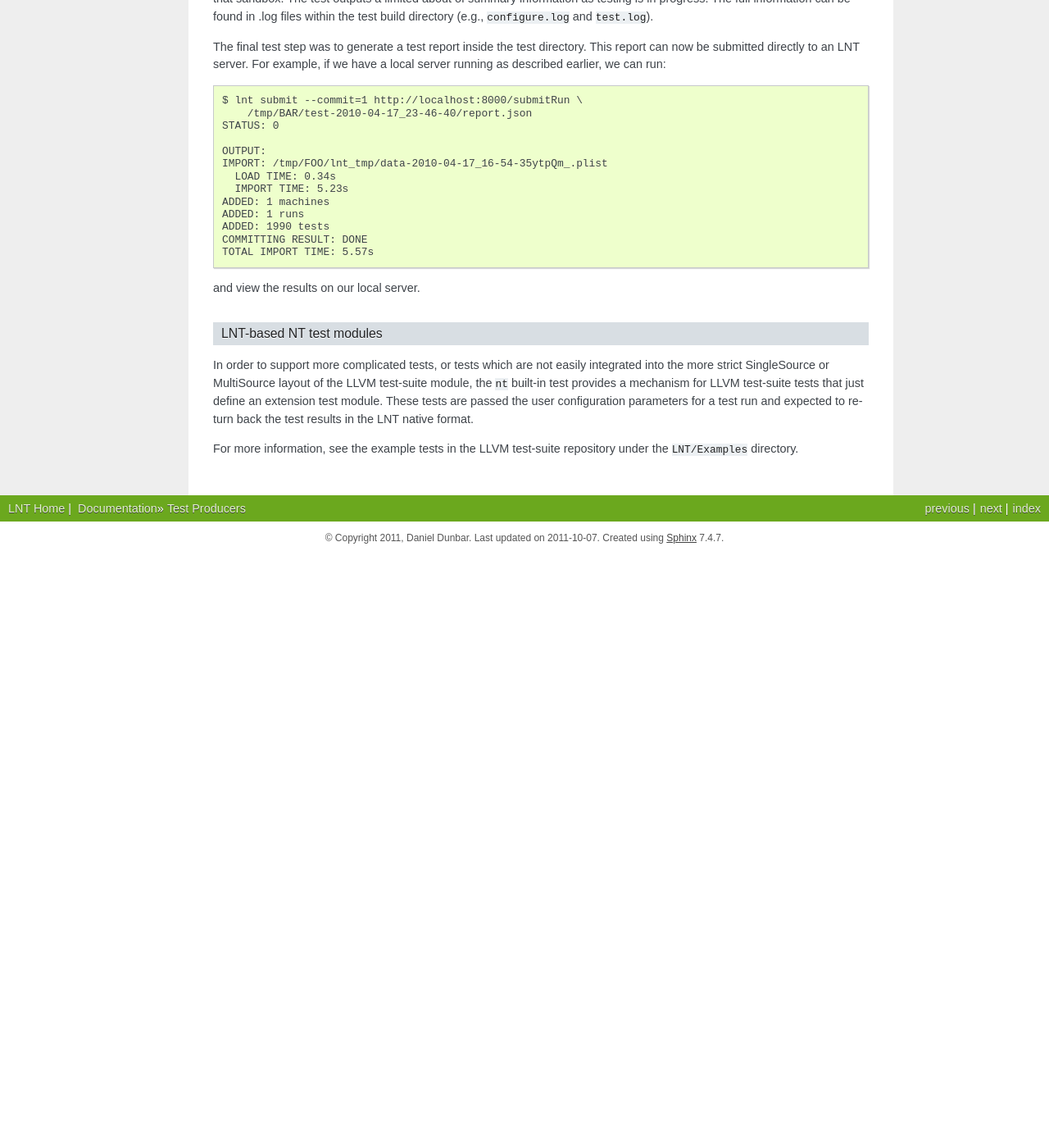
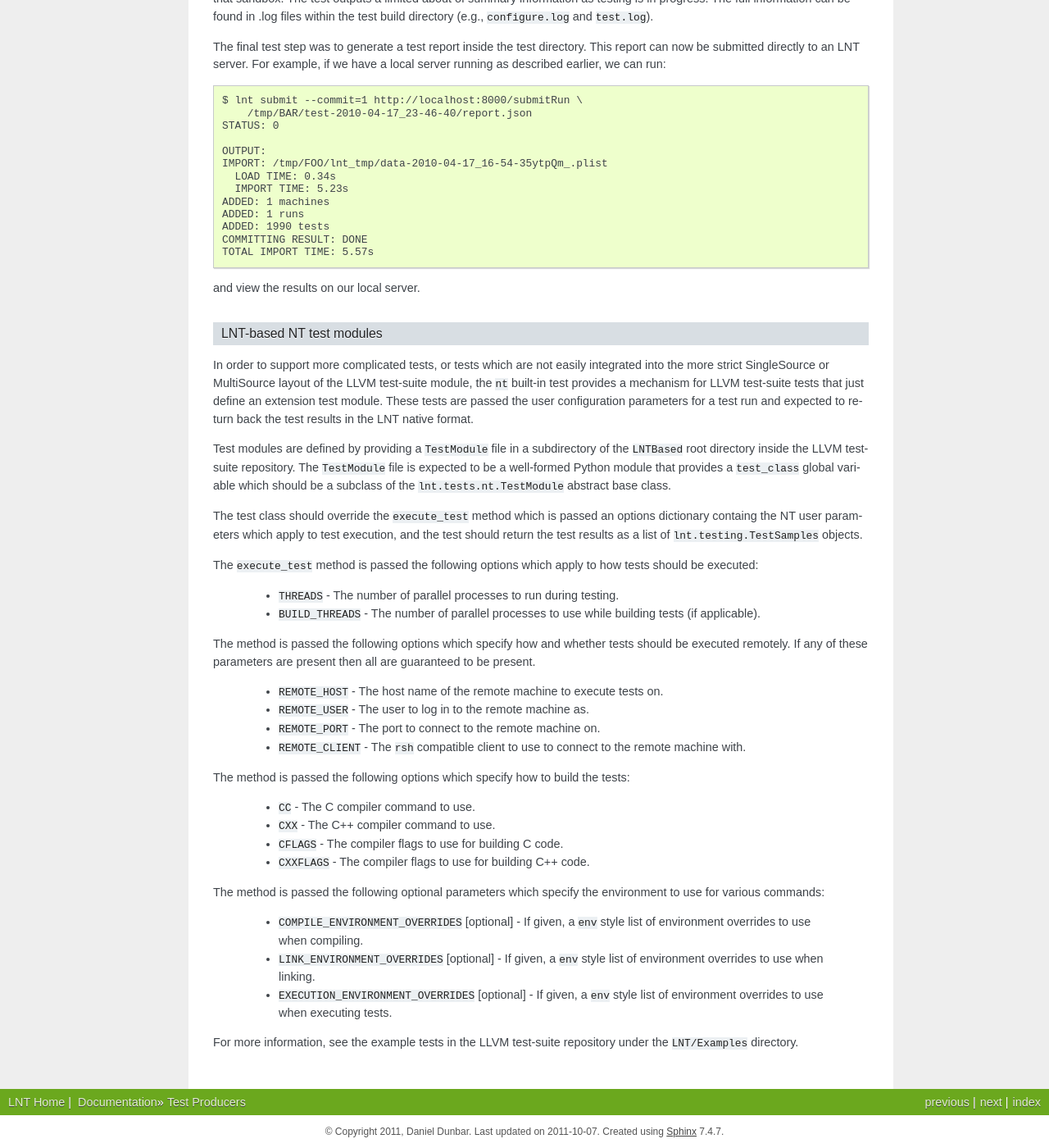
Before and after one commit to llvm-mirror/lnt, a Sphinx documentation site: the page built from docs/tests.rst, in a window 1280 px wide and 1400 px high, scrolled down 1976 px. Shown: the whole window at 82% size. Built offline with Sphinx 7.4.7, drawn with Linux system fonts in a browser that asks for light colours; before the commit the page ends 2652 px from its top, so only the background shows below that.

Commit message:
LNT/nt: Pass a few more parameters to the test module (for supporting tests that want to build code) and add documentation on the parameters passed to test modules.
git-svn-id: https://llvm.org/svn/llvm-project/zorg/trunk/lnt@141406 91177308-0d34-0410-b5e6-96231b3b80d8

```diff
--- a/docs/tests.rst
+++ b/docs/tests.rst
@@ -157,5 +157,59 @@ test-suite tests that just define an extension test module. These tests are
 passed the user configuration parameters for a test run and expected to return
 back the test results in the LNT native format.
 
+Test modules are defined by providing a ``TestModule`` file in a subdirectory of
+the ``LNTBased`` root directory inside the LLVM test-suite repository. The
+``TestModule`` file is expected to be a well-formed Python module that provides
+a ``test_class`` global variable which should be a subclass of the
+``lnt.tests.nt.TestModule`` abstract base class.
+
+The test class should override the ``execute_test`` method which is passed an
+options dictionary containg the NT user parameters which apply to test
+execution, and the test should return the test results as a list of
+``lnt.testing.TestSamples`` objects.
+
+The ``execute_test`` method is passed the following options which apply to how
+tests should be executed:
+
+  * ``THREADS`` - The number of parallel processes to run during testing.
+
+  * ``BUILD_THREADS`` - The number of parallel processes to use while building
+    tests (if applicable).
+
+The method is passed the following options which specify how and whether tests
+should be executed remotely. If any of these parameters are present then all are
+guaranteed to be present.
+
+ * ``REMOTE_HOST`` - The host name of the remote machine to execute tests on.
+
+ * ``REMOTE_USER`` - The user to log in to the remote machine as.
+
+ * ``REMOTE_PORT`` - The port to connect to the remote machine on.
+
+ * ``REMOTE_CLIENT`` - The ``rsh`` compatible client to use to connect to the
+   remote machine with.
+
+The method is passed the following options which specify how to build the tests:
+
+ * ``CC`` - The C compiler command to use.
+
+ * ``CXX`` - The C++ compiler command to use.
+
+ * ``CFLAGS`` - The compiler flags to use for building C code.
+
+ * ``CXXFLAGS`` - The compiler flags to use for building C++ code.
+
+The method is passed the following optional parameters which specify the
+environment to use for various commands:
+
+ * ``COMPILE_ENVIRONMENT_OVERRIDES`` [optional] - If given, a ``env`` style list
+   of environment overrides to use when compiling.
+
+ * ``LINK_ENVIRONMENT_OVERRIDES`` [optional] - If given, a ``env`` style list of
+   environment overrides to use when linking.
+
+ * ``EXECUTION_ENVIRONMENT_OVERRIDES`` [optional] - If given, a ``env`` style list of
+   environment overrides to use when executing tests.
+
 For more information, see the example tests in the LLVM test-suite repository
 under the ``LNT/Examples`` directory.
```
Also changed, not shown: 1 other file.
